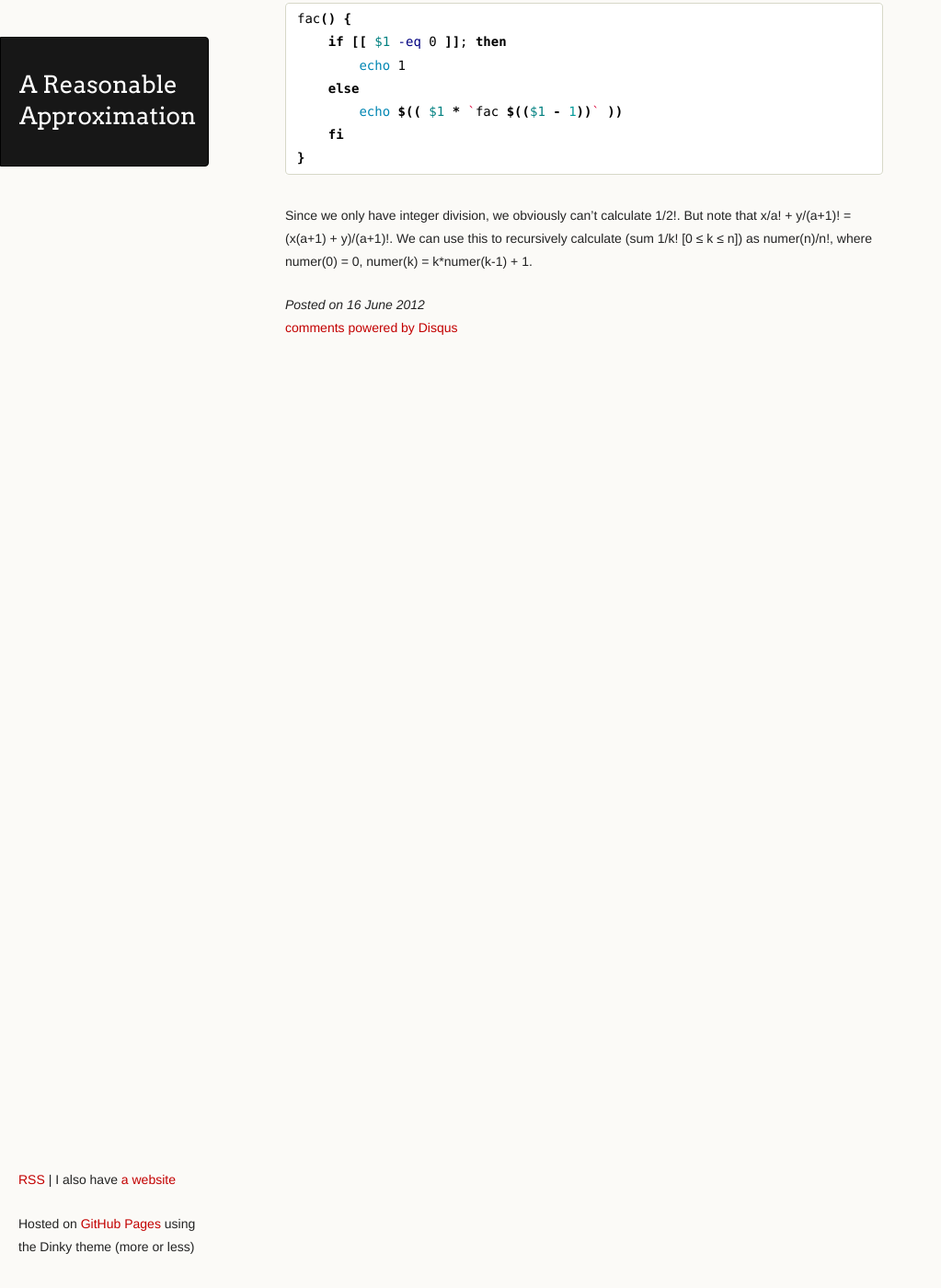
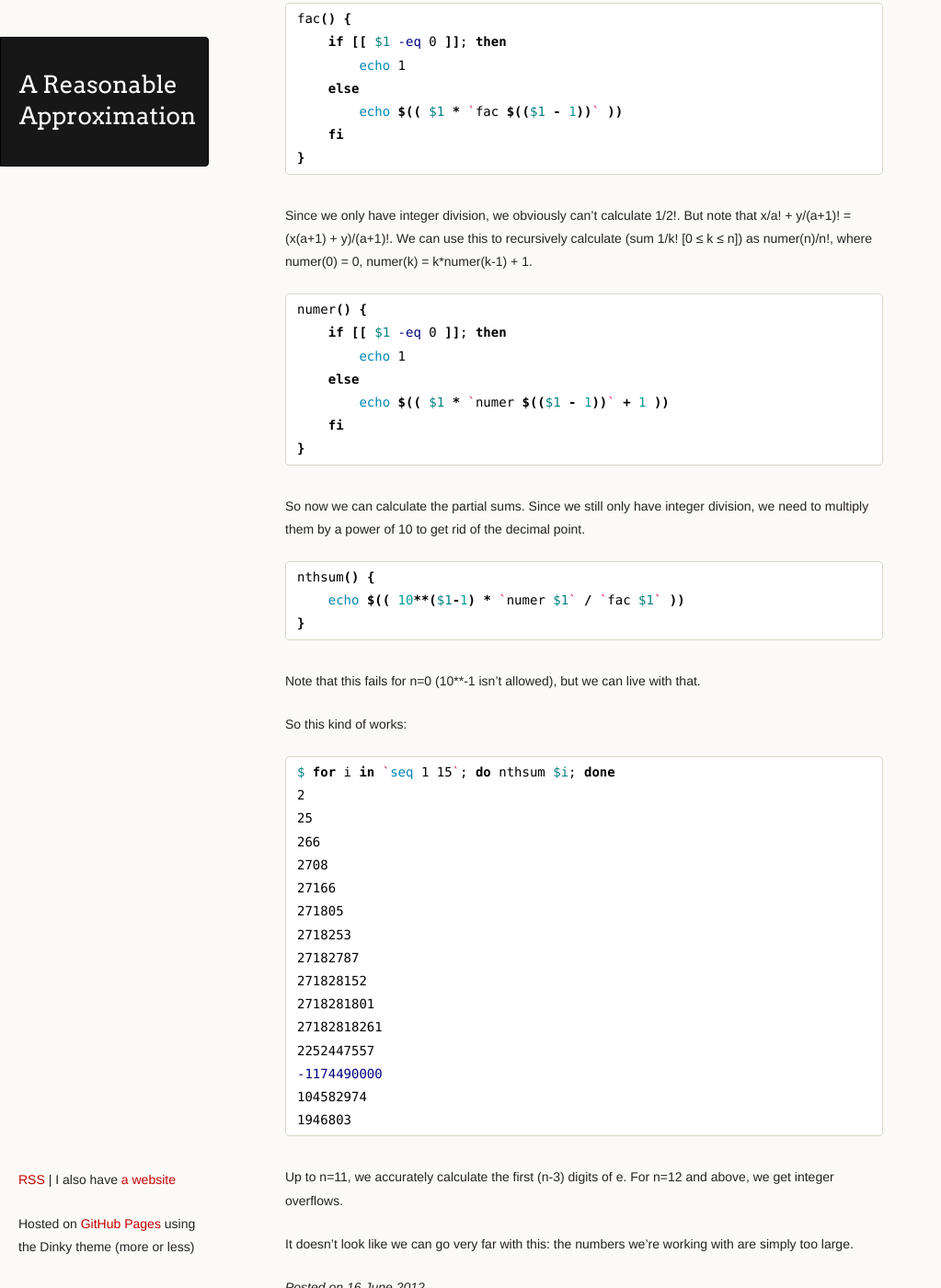
Before and after one commit to ChickenProp/chickenprop.github.com, a Jekyll site: the page built from _posts/2012-06-16-calculating-e-in-bash.markdown, in a window 1280 px wide and 1400 px high, scrolled down 400 px. Shown: the whole window at 92% size, without its empty margins (0-1023 px from the left). Built offline with Jekyll 4.4.1, drawn with Linux system fonts in a browser that asks for light colours; comment, search, counter and statistics services are not loaded.

Commit message:
trying to locate/fix page build errors

````diff
--- a/_posts/2012-06-16-calculating-e-in-bash.markdown
+++ b/_posts/2012-06-16-calculating-e-in-bash.markdown
@@ -24,3 +24,49 @@ fac() {
 ```
 
 Since we only have integer division, we obviously can't calculate 1/2!. But note that x/a! + y/(a+1)! = (x(a+1) + y)/(a+1)!. We can use this to recursively calculate (sum 1/k! \[0 ≤ k ≤ n\]) as numer(n)/n!, where numer(0) = 0, numer(k) = k\*numer(k-1) + 1.
+
+
+```sh
+numer() {
+    if [[ $1 -eq 0 ]]; then
+        echo 1
+    else
+        echo $(( $1 * `numer $(($1 - 1))` + 1 ))
+    fi
+}
+```
+
+So now we can calculate the partial sums. Since we still only have integer division, we need to multiply them by a power of 10 to get rid of the decimal point.
+
+```sh
+nthsum() {
+    echo $(( 10**($1-1) * `numer $1` / `fac $1` ))
+}
+```
+
+Note that this fails for n=0 (10**-1 isn't allowed), but we can live with that.
+
+So this kind of works:
+
+```sh
+$ for i in `seq 1 15`; do nthsum $i; done
+2
+25
+266
+2708
+27166
+271805
+2718253
+27182787
+271828152
+2718281801
+27182818261
+2252447557
+-1174490000
+104582974
+1946803
+```
+
+Up to n=11, we accurately calculate the first (n-3) digits of e. For n=12 and above, we get integer overflows.
+
+It doesn't look like we can go very far with this: the numbers we're working with are simply too large.
````
